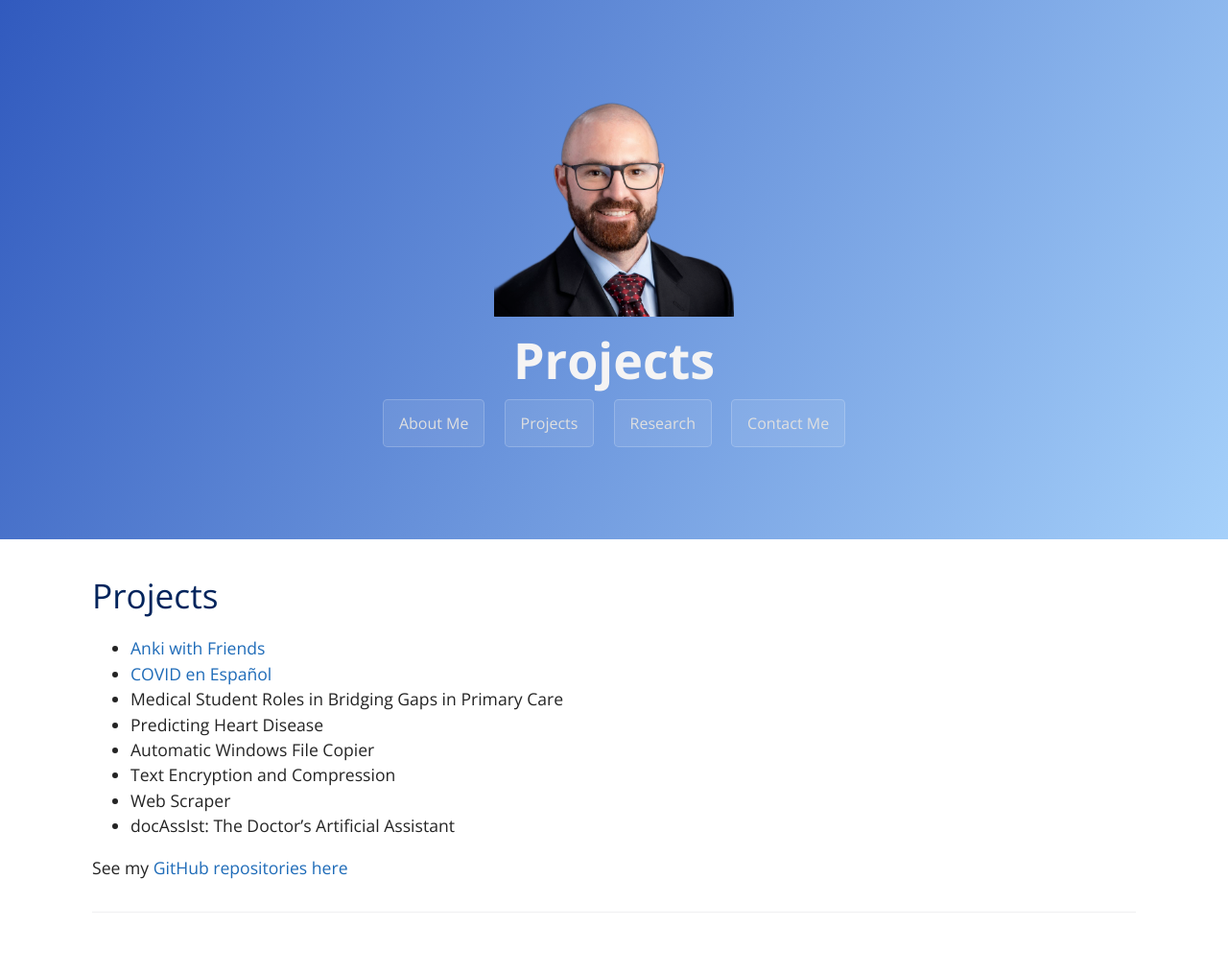
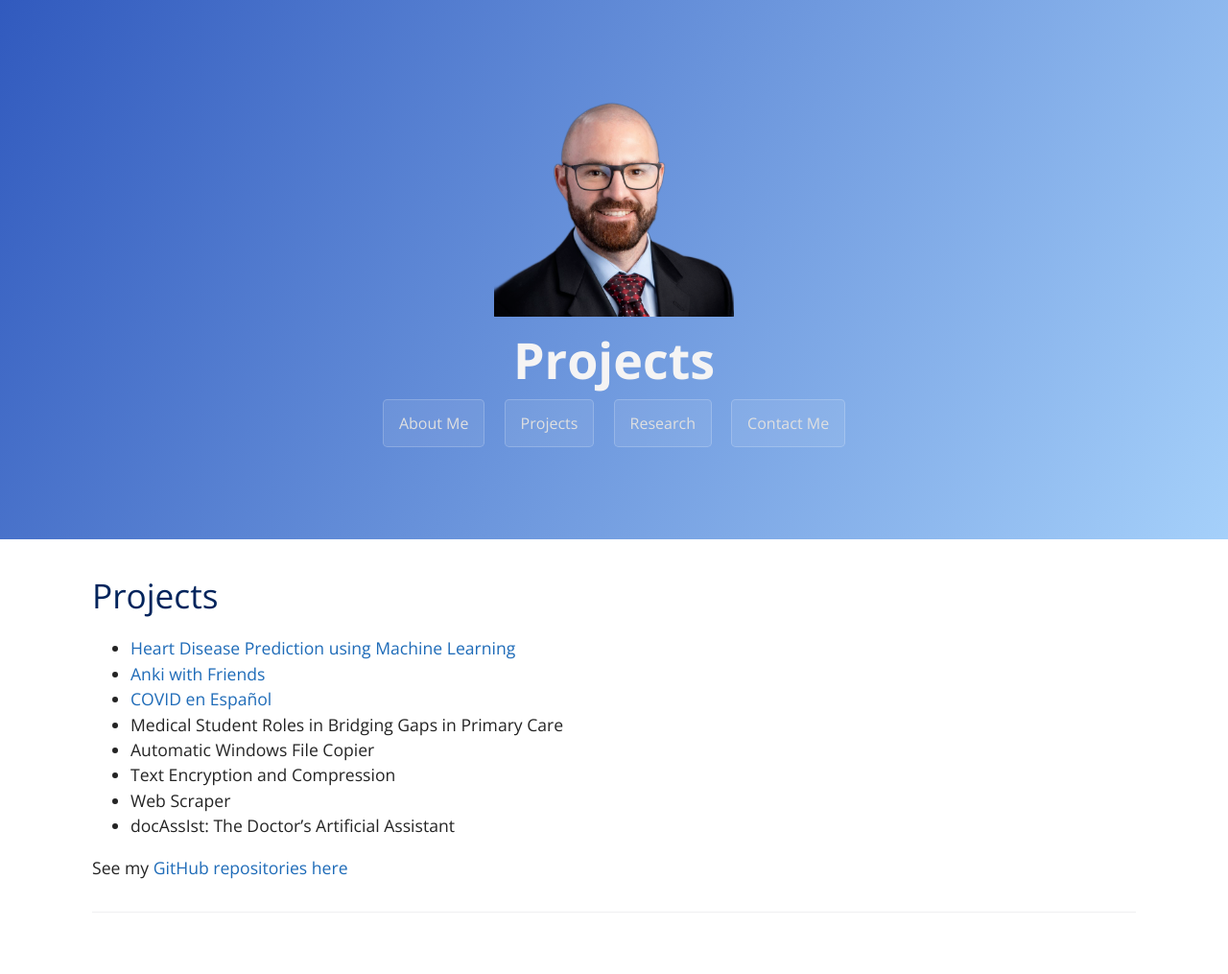
Before and after one commit to jopeo/joepo, a Jekyll site: the page built from projects.md, in a window 1280 px wide. Shown: the whole page at 96% size. Built offline with Jekyll 4.4.1, drawn with Linux system fonts in a browser that asks for light colours.

Commit message:
updated projects.md

```diff
--- a/projects.md
+++ b/projects.md
@@ -6,10 +6,10 @@ filename: contact
 
 # Projects
 
+- [Heart Disease Prediction using Machine Learning](http://www.heartdiseaseprediction.com/){:target="_blank"}
 - [Anki with Friends](https://ankiwithfriends.com/){:target="_blank"}
 - [COVID en Español](http://www.covidenespanol.com/){:target="_blank"}
 - Medical Student Roles in Bridging Gaps in Primary Care
-- Predicting Heart Disease
 - Automatic Windows File Copier
 - Text Encryption and Compression
 - Web Scraper
```
